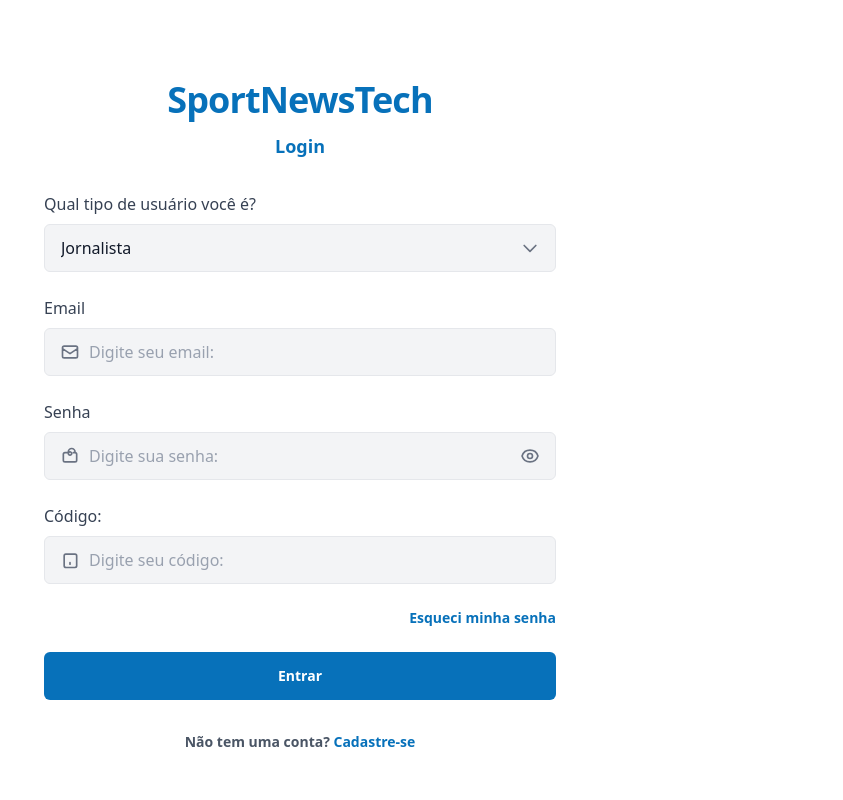
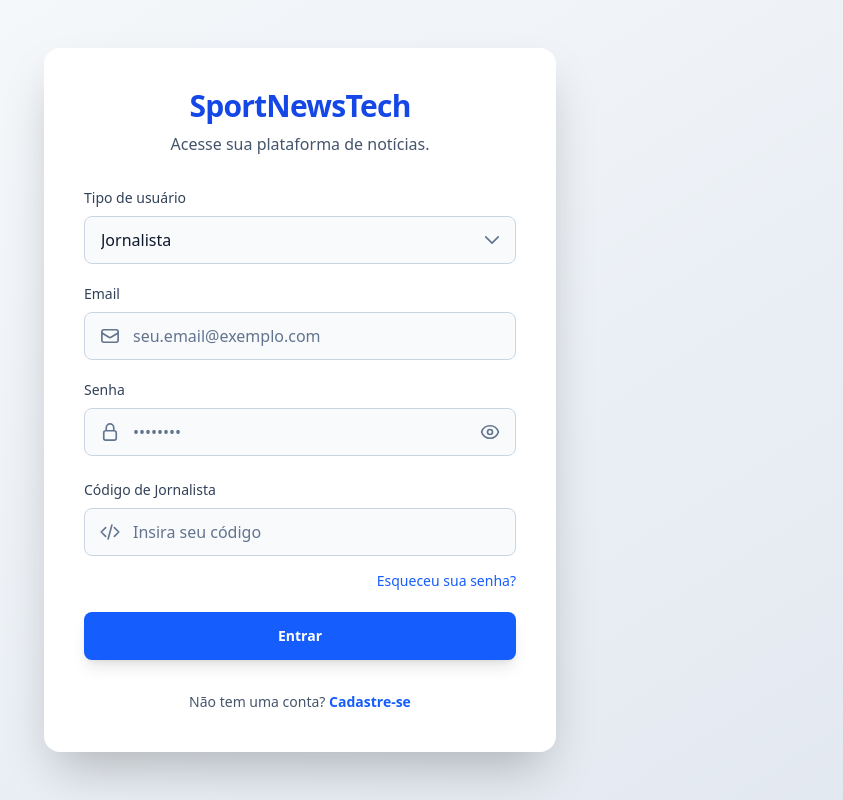
Before and after one commit to Wesnei/SportNewsTech, a React (Vite) app: page / in a window 1280 px wide. Shown: the whole page, without its empty margins (340-1183 px from the left). Built offline with nearby package versions, Linux system fonts and the light colour scheme.

Commit message:
fix: correction the errors in the login screen

```diff
--- a/src/components/formLogin/index.tsx
+++ b/src/components/formLogin/index.tsx
@@ -1,51 +1,93 @@
 import React, { useState, useCallback } from 'react';
-import { Link } from 'react-router-dom';
-import type { LoginFormData, IconProps } from '../../types';
-import { useFormValidation } from '../../hooks/useFormValidation';
+import { Link, useNavigate } from 'react-router-dom';
+
+type Role = 'Visitante' | 'Jornalista' | 'Editor';
+
+interface LoginFormData {
+  email: string;
+  password: string;
+  role: Role;
+  journalistId?: string;
+}
+
+interface IconProps {
+  children: React.ReactNode;
+  className?: string;
+}
+
+const useFormValidation = (rules: any) => {
+  const [errors, setErrors] = useState<Record<string, string>>({});
+
+  const validateForm = (formData: Record<string, string>): boolean => {
+    const newErrors: Record<string, string> = {};
+    for (const key in rules) {
+      const rule = rules[key];
+      const value = formData[key];
+      const error = rule.custom(value);
+      if (error) {
+        newErrors[key] = error;
+      }
+    }
+    setErrors(newErrors);
+    return Object.keys(newErrors).length === 0;
+  };
+
+  const clearError = (name: string) => {
+    setErrors(prev => {
+      const newErrors = { ...prev };
+      delete newErrors[name];
+      return newErrors;
+    });
+  };
+
+  return { errors, validateForm, clearError, setErrors };
+};
 
 const Icon: React.FC<IconProps> = ({ children, className = "h-5 w-5" }) => (
-  <svg className={className} fill="none" stroke="currentColor" viewBox="0 0 24 24" strokeWidth="2">
+  <svg className={className} fill="none" stroke="currentColor" viewBox="0 0 24 24" strokeWidth="2" xmlns="http://www.w3.org/2000/svg">
     {children}
   </svg>
 );
 
+const AnimatedError: React.FC<{ message?: string, id: string }> = ({ message, id }) => (
+  <div
+    className="transition-all duration-300 ease-in-out overflow-hidden"
+    style={{ maxHeight: message ? '20px' : '0', opacity: message ? 1 : 0 }}
+  >
+    {message && <p id={id} className="mt-2 text-xs text-red-600 font-medium">{message}</p>}
+  </div>
+);
+
+const Notification: React.FC<{ message: string; type: 'success' | 'error' }> = ({ message, type }) => {
+  const baseClasses = "w-full p-4 mb-6 text-sm font-bold text-center rounded-lg transition-opacity duration-300";
+  const typeClasses = {
+    success: "bg-green-100 text-green-800",
+    error: "bg-red-100 text-red-800",
+  };
+
+  if (!message) return null;
+
+  return (
+    <div className={`${baseClasses} ${typeClasses[type]}`} role="alert" aria-live="assertive">
+      {message}
+    </div>
+  );
+};
+
 const LoginCard: React.FC = () => {
+  const navigate = useNavigate();
   const [formData, setFormData] = useState<LoginFormData>({
-    email: '',
-    password: '',
-    role: 'Jornalista',
-    journalistId: ''
+    email: '', password: '', role: 'Jornalista', journalistId: ''
   });
+
   const [showPassword, setShowPassword] = useState(false);
   const [isLoading, setIsLoading] = useState(false);
+  const [notification, setNotification] = useState<{ message: string; type: 'success' | 'error' } | null>(null);
 
   const validationRules = {
-    email: {
-      required: true,
-      pattern: /^[^\s@]+@[^\s@]+\.[^\s@]+$/,
-      custom: (value: string) => {
-        if (!value.trim()) return 'O campo de email é obrigatório.';
-        if (!/^[^\s@]+@[^\s@]+\.[^\s@]+$/.test(value)) return 'Por favor, insira um email válido.';
-        return undefined;
-      }
-    },
-    password: {
-      required: true,
-      minLength: 6,
-      custom: (value: string) => {
-        if (!value.trim()) return 'O campo de senha é obrigatório.';
-        if (value.length < 6) return 'A senha deve ter no mínimo 6 caracteres.';
-        return undefined;
-      }
-    },
-    journalistId: {
-      custom: (value: string) => {
-        if (formData.role === 'Jornalista' && !value.trim()) {
-          return 'O código de jornalista é obrigatório.';
-        }
-        return undefined;
-      }
-    }
+    email: { custom: (v: string) => !v.trim() ? 'O campo de email é obrigatório.' : !/^[^\s@]+@[^\s@]+\.[^\s@]+$/.test(v) ? 'Por favor, insira um email válido.' : undefined },
+    password: { custom: (v: string) => !v.trim() ? 'O campo de senha é obrigatório.' : v.length < 6 ? 'A senha deve ter no mínimo 6 caracteres.' : undefined },
+    journalistId: { custom: (v: string) => formData.role === 'Jornalista' && !v.trim() ? 'O código de jornalista é obrigatório.' : undefined }
   };
 
   const { errors, validateForm, clearError } = useFormValidation(validationRules);
@@ -54,193 +96,106 @@ const LoginCard: React.FC = () => {
     const { name, value } = e.target;
     setFormData(prev => ({ ...prev, [name]: value }));
     clearError(name);
-  }, [clearError]);
+    if (notification) setNotification(null);
+  }, [clearError, notification]);
 
   const mockAuthService = {
-    login: async (email: string, password: string, role: string, journalistId?: string) => {
-      await new Promise(resolve => setTimeout(resolve, 1000));
-      if (email === "user@example.com" && password === "password123") {
-        return { id: "mockUserId", email, role, journalistId };
+    login: async (email: string, password: string) => {
+      await new Promise(resolve => setTimeout(resolve, 1500));
+      if (email.toLowerCase() === "user@example.com" && password === "password123") {
+        return { id: "mockUserId", email, role: formData.role };
       }
-      throw new Error("Credenciais inválidas");
+      throw new Error("Email ou senha inválidos. Por favor, tente novamente.");
     }
   };
 
   const handleSubmit = useCallback(async (e: React.FormEvent) => {
     e.preventDefault();
-
-      const stringFormData: Record<string, string> = {
-        email: formData.email,
-        password: formData.password,
-        role: formData.role,
-        journalistId: formData.journalistId ?? ''
-      };
-      if (!validateForm(stringFormData)) return;
+    setNotification(null);
+    if (!validateForm({ ...formData, journalistId: formData.journalistId ?? '' })) return;
 
     setIsLoading(true);
     try {
-        const user = await mockAuthService.login(
-          formData.email,
-          formData.password,
-          formData.role,
-          formData.journalistId
-        );
-
+      const user = await mockAuthService.login(formData.email, formData.password);
       localStorage.setItem('currentUserId', user.id);
-        console.log('Login bem-sucedido:', user);
-
-      } catch (error) {
-        console.error('Erro no login:', error);
+      setNotification({ message: 'Login bem-sucedido! Redirecionando...', type: 'success' });
+      setTimeout(() => navigate('/dashboard'), 1200);
+    } catch (error: any) {
+      setNotification({ message: error.message || 'Ocorreu um erro inesperado.', type: 'error' });
     } finally {
       setIsLoading(false);
     }
-    }, [formData, validateForm]);
-
-  const togglePassword = useCallback(() => setShowPassword(prev => !prev), []);
+  }, [formData, validateForm, navigate]);
 
   return (
-    <div className="h-screen overflow-y-hidden w-full flex items-start justify-center bg-white px-6 sm:px-8 pt-12 sm:pt-16 md:pt-20 font-sans">
-      <div className="w-full max-w-lg">
+    <div className="min-h-screen w-full flex items-center justify-center bg-gradient-to-br from-slate-50 to-slate-200 p-4 font-sans">
+      <div className="w-full max-w-lg bg-white p-10 rounded-2xl shadow-2xl">
         <div className="text-center mb-8">
-          <h1 className="text-4xl font-bold text-[#0771BA] tracking-tight font-sans">SportNewsTech</h1>
-          <p className="mt-3 text-lg font-bold text-[#0771BA] font-sans">Login</p>
+          <h1 className="text-3xl font-bold text-blue-700 tracking-tight">SportNewsTech</h1>
+          <p className="mt-2 text-slate-600">Acesse sua plataforma de notícias.</p>
         </div>
 
-        <form onSubmit={handleSubmit} className="flex flex-col gap-6">
+        <Notification message={notification?.message ?? ''} type={notification?.type ?? 'error'} />
+
+        <form onSubmit={handleSubmit} className="flex flex-col gap-y-5">
           <div>
-            <label htmlFor="role" className="block text-base font-medium text-gray-700 mb-2">Qual tipo de usuário você é?</label>
+            <label htmlFor="role" className="block text-sm font-medium text-slate-700 mb-2">Tipo de usuário</label>
             <div className="relative">
-              <select
-                id="role"
-                name="role"
-                value={formData.role}
-                onChange={handleChange}
-                className="w-full h-12 pl-4 pr-12 border rounded-md bg-gray-100 text-gray-900 appearance-none bg-none
-                           focus:outline-none focus:ring-2 focus:ring-blue-300 focus:border-blue-400
-                           transition-all border-gray-200 cursor-pointer"
-              >
-                <option value="Visitante">Visitante</option>
+              <select id="role" name="role" value={formData.role} onChange={handleChange} className="w-full h-12 pl-4 pr-12 border rounded-lg bg-slate-50 text-slate-900 appearance-none focus:outline-none focus:ring-2 focus:ring-blue-500 transition-all border-slate-300 cursor-pointer">
                 <option value="Jornalista">Jornalista</option>
                 <option value="Editor">Editor</option>
+                <option value="Visitante">Visitante</option>
               </select>
-              <span className="pointer-events-none absolute inset-y-0 right-0 flex items-center pr-4 text-gray-500">
-                <Icon className="h-5 w-5"><path strokeLinecap="round" strokeLinejoin="round" d="M19 9l-7 7-7-7" /></Icon>
-              </span>
+              <span className="pointer-events-none absolute inset-y-0 right-0 flex items-center pr-3.5 text-slate-500"><Icon><path strokeLinecap="round" strokeLinejoin="round" d="M19.5 8.25l-7.5 7.5-7.5-7.5" /></Icon></span>
             </div>
           </div>
 
           <div>
-            <label htmlFor="email" className="block text-base font-medium text-gray-700 mb-2">Email</label>
+            <label htmlFor="email" className="block text-sm font-medium text-slate-700 mb-2">Email</label>
             <div className="relative">
-              <span className="absolute inset-y-0 left-0 pl-4 flex items-center text-gray-500">
-                <Icon className="h-5 w-5"><path strokeLinecap="round" strokeLinejoin="round" d="M3 8l9 6 9-6M5 19h14a2 2 0 002-2V7a2 2 0 00-2-2H5a2 2 0 00-2 2v10a2 2 0 002 2z" /></Icon>
-              </span>
-              <input
-                type="email"
-                id="email"
-                name="email"
-                value={formData.email}
-                onChange={handleChange}
-                placeholder="Digite seu email:"
-                className={`w-full h-12 pl-11 pr-4 border rounded-md bg-gray-100 text-gray-900 placeholder-gray-400
-                            focus:outline-none focus:ring-2 focus:ring-blue-300 focus:border-blue-400
-                            transition-all
-                            ${errors.email ? 'border-red-500 focus:ring-red-300' : 'border-gray-200'}`}
-              />
+              <span className="absolute inset-y-0 left-0 pl-4 flex items-center text-slate-500 pointer-events-none"><Icon><path strokeLinecap="round" strokeLinejoin="round" d="M21.75 6.75v10.5a2.25 2.25 0 01-2.25 2.25h-15a2.25 2.25 0 01-2.25-2.25V6.75m19.5 0A2.25 2.25 0 0019.5 4.5h-15a2.25 2.25 0 00-2.25 2.25m19.5 0v.243a2.25 2.25 0 01-1.07 1.916l-7.5 4.615a2.25 2.25 0 01-2.36 0L3.32 8.91a2.25 2.25 0 01-1.07-1.916V6.75" /></Icon></span>
+              <input type="email" id="email" name="email" value={formData.email} onChange={handleChange} placeholder="seu.email@exemplo.com" aria-invalid={!!errors.email} aria-describedby="email-error" className={`w-full h-12 pl-12 pr-4 border rounded-lg bg-slate-50 placeholder-slate-500 focus:outline-none focus:ring-2 transition-all ${errors.email ? 'border-red-500 ring-red-300' : 'border-slate-300 focus:ring-blue-500'}`} />
             </div>
-            {errors.email && <p className="mt-2 text-sm text-red-600">{errors.email}</p>}
+            <AnimatedError message={errors.email} id="email-error" />
           </div>
 
           <div>
-            <label htmlFor="password" className="block text-base font-medium text-gray-700 mb-2">Senha</label>
+            <label htmlFor="password" className="block text-sm font-medium text-slate-700 mb-2">Senha</label>
             <div className="relative">
-              <span className="absolute inset-y-0 left-0 pl-4 flex items-center text-gray-500">
-                <Icon className="h-5 w-5"><path strokeLinecap="round" strokeLinejoin="round" d="M12 11c.5304 0 1.039-.21 1.414-.586A2 2 0 0014 9a2 2 0 00-3.414-1.414A2 2 0 0010 9c0 .53.21 1.039.586 1.414.375.376.884.586 1.414.586zm6-3V7a4 4 0 10-8 0v1H6a2 2 0 00-2 2v7a2 2 0 002 2h12a2 2 0 002-2v-7a2 2 0 00-2-2h-2z" /></Icon>
-              </span>
-              <input
-                type={showPassword ? 'text' : 'password'}
-                id="password"
-                name="password"
-                value={formData.password}
-                onChange={handleChange}
-                placeholder="Digite sua senha:"
-                className={`w-full h-12 pl-11 pr-12 border rounded-md bg-gray-100 text-gray-900 placeholder-gray-400
-                            focus:outline-none focus:ring-2 focus:ring-blue-300 focus:border-blue-400
-                            transition-all
-                            ${errors.password ? 'border-red-500 focus:ring-red-300' : 'border-gray-200'}`}
-              />
-              <button
-                type="button"
-                onClick={togglePassword}
-                className="absolute inset-y-0 right-0 pr-4 flex items-center text-gray-500 hover:text-gray-700 transition-colors cursor-pointer"
-                aria-label={showPassword ? "Esconder senha" : "Mostrar senha"}
-              >
-                {showPassword ? (
-                  <Icon className="h-5 w-5"><path strokeLinecap="round" strokeLinejoin="round" d="M13.875 18.825A10.05 10.05 0 0112 19c-4.478 0-8.268-2.943-9.543-7a9.97 9.97 0 011.563-3.029m5.858.908a3 3 0 114.243 4.243M9.878 9.878l4.242 4.242M9.878 9.878L3 3m6.878 6.878L21 21" /></Icon>
-                ) : (
-                  <Icon className="h-5 w-5"><path strokeLinecap="round" strokeLinejoin="round" d="M15 12a3 3 0 11-6 0 3 3 0 016 0zM2.458 12C3.732 7.943 7.523 5 12 5c4.478 0 8.268 2.943 9.542 7-1.274 4.057-5.064 7-9.542 7-4.477 0-8.268-2.943-9.542-7z" /></Icon>
-                )}
+              <span className="absolute inset-y-0 left-0 pl-4 flex items-center text-slate-500 pointer-events-none"><Icon><path strokeLinecap="round" strokeLinejoin="round" d="M16.5 10.5V6.75a4.5 4.5 0 10-9 0v3.75m-.75 11.25h10.5a2.25 2.25 0 002.25-2.25v-6.75a2.25 2.25 0 00-2.25-2.25H6.75a2.25 2.25 0 00-2.25 2.25v6.75a2.25 2.25 0 002.25 2.25z" /></Icon></span>
+              <input type={showPassword ? 'text' : 'password'} id="password" name="password" value={formData.password} onChange={handleChange} placeholder="••••••••" aria-invalid={!!errors.password} aria-describedby="password-error" className={`w-full h-12 pl-12 pr-12 border rounded-lg bg-slate-50 placeholder-slate-500 focus:outline-none focus:ring-2 transition-all ${errors.password ? 'border-red-500 ring-red-300' : 'border-slate-300 focus:ring-blue-500'}`} />
+              <button type="button" onClick={() => setShowPassword(p => !p)} className="absolute inset-y-0 right-0 pr-4 flex items-center text-slate-500 hover:text-blue-600 transition-colors cursor-pointer" aria-label={showPassword ? "Esconder senha" : "Mostrar senha"}>
+                {showPassword ? <Icon><path strokeLinecap="round" strokeLinejoin="round" d="M3.98 8.223A10.477 10.477 0 001.934 12C3.226 16.338 7.244 19.5 12 19.5c.993 0 1.953-.138 2.863-.395M6.228 6.228A10.45 10.45 0 0112 4.5c4.756 0 8.773 3.162 10.065 7.498a10.523 10.523 0 01-4.293 5.774M6.228 6.228L3 3m3.228 3.228l3.65 3.65m7.894 7.894L21 21m-3.228-3.228l-3.65-3.65m0 0a3 3 0 10-4.243-4.243m4.242 4.242L9.88 9.88" /></Icon> : <Icon><path strokeLinecap="round" strokeLinejoin="round" d="M2.036 12.322a1.012 1.012 0 010-.639C3.423 7.51 7.36 4.5 12 4.5c4.638 0 8.573 3.007 9.963 7.178.07.207.07.431 0 .639C20.577 16.49 16.64 19.5 12 19.5c-4.638 0-8.573-3.007-9.963-7.178z" /><path strokeLinecap="round" strokeLinejoin="round" d="M15 12a3 3 0 11-6 0 3 3 0 016 0z" /></Icon>}
               </button>
             </div>
-            {errors.password && <p className="mt-2 text-sm text-red-600">{errors.password}</p>}
+            <AnimatedError message={errors.password} id="password-error" />
           </div>
 
+          <div className="transition-all duration-500 ease-in-out overflow-hidden" style={{ maxHeight: formData.role === 'Jornalista' ? '100px' : '0' }}>
             {formData.role === 'Jornalista' && (
-            <div>
-              <label htmlFor="journalistId" className="block text-base font-medium text-gray-700 mb-2">Código:</label>
+              <div className="pt-1">
+                <label htmlFor="journalistId" className="block text-sm font-medium text-slate-700 mb-2">Código de Jornalista</label>
                 <div className="relative">
-                <span className="absolute inset-y-0 left-0 pl-4 flex items-center text-gray-500">
-                  <Icon className="h-5 w-5"><path strokeLinecap="round" strokeLinejoin="round" d="M12 15v2m-6 4h12a2 2 0 002-2V7a2 2 0 00-2-2H7a2 2 0 00-2 2v12a2 2 0 002 2h11" /></Icon>
-                </span>
-                <input
-                  type="text"
-                  id="journalistId"
-                  name="journalistId"
-                  value={formData.journalistId}
-                  onChange={handleChange}
-                  placeholder="Digite seu código:"
-                  className={`w-full h-12 pl-11 pr-4 border rounded-md bg-gray-100 text-gray-900 placeholder-gray-400
-                              focus:outline-none focus:ring-2 focus:ring-blue-300 focus:border-blue-400
-                              transition-all
-                              ${errors.journalistId ? 'border-red-500 focus:ring-red-300' : 'border-gray-200'}`}
-                />
+                   <span className="absolute inset-y-0 left-0 pl-4 flex items-center text-slate-500 pointer-events-none"><Icon><path strokeLinecap="round" strokeLinejoin="round" d="M17.25 6.75L22.5 12l-5.25 5.25m-10.5 0L1.5 12l5.25-5.25m7.5-3l-4.5 16.5" /></Icon></span>
+                  <input type="number" id="journalistId" name="journalistId" value={formData.journalistId} onChange={handleChange} placeholder="Insira seu código" min="1" max="100" aria-invalid={!!errors.journalistId} aria-describedby="journalistId-error" className={`w-full h-12 pl-12 pr-4 border rounded-lg bg-slate-50 placeholder-slate-500 focus:outline-none focus:ring-2 transition-all ${errors.journalistId ? 'border-red-500 ring-red-300' : 'border-slate-300 focus:ring-blue-500'}`} />
                 </div>
-              {errors.journalistId && <p className="mt-2 text-sm text-red-600">{errors.journalistId}</p>}
+                <AnimatedError message={errors.journalistId} id="journalistId-error" />
               </div>
             )}
-
-          <div className="flex justify-end">
-            <Link to="/recovery-password" className="text-sm font-semibold text-[#0771BA] hover:underline cursor-pointer">
-              Esqueci minha senha
-            </Link>
           </div>
 
-          {errors.form && (
-            <div className="text-sm text-red-600 text-center font-semibold bg-red-100 p-3 rounded-md">
-              {errors.form}
+          <div className="text-right -mt-2">
+            <Link to="/recovery-password" className="text-sm font-medium text-blue-600 hover:underline cursor-pointer">Esqueceu sua senha?</Link>
           </div>
-          )}
 
-          <button
-            type="submit"
-            disabled={isLoading}
-            className="w-full h-12 bg-[#0771BA] hover:bg-[#0663A3] text-white font-bold rounded-md text-sm
-                       focus:outline-none focus:ring-4 focus:ring-[#0771BA]/40 disabled:bg-blue-400 disabled:cursor-not-allowed
-                       transition-colors"
-          >
-            {isLoading ? (
-              <div className="flex items-center justify-center gap-3">
-                <div className="animate-spin rounded-full h-5 w-5 border-b-2 border-white"></div>
-                Entrando...
-              </div>
-            ) : 'Entrar'}
+          <button type="submit" disabled={isLoading} className="w-full h-12 bg-blue-600 hover:bg-blue-700 text-white font-bold rounded-lg text-sm focus:outline-none focus:ring-4 focus:ring-blue-300 disabled:bg-blue-400 disabled:cursor-not-allowed transition-all flex items-center justify-center shadow-lg hover:shadow-xl transform hover:-translate-y-0.5 cursor-pointer">
+            {isLoading ? (<><div className="animate-spin rounded-full h-5 w-5 border-b-2 border-white mr-3"></div>Processando...</>) : 'Entrar'}
           </button>
         </form>
 
         <div className="mt-8 text-center">
-          <p className="text-sm font-semibold text-gray-600">
-            Não tem uma conta?{" "}
-            <Link to="/register" className="text-[#0771BA] hover:underline font-semibold cursor-pointer">Cadastre-se</Link>
+          <p className="text-sm text-slate-600">
+            Não tem uma conta? <Link to="/register" className="text-blue-600 hover:underline font-bold cursor-pointer">Cadastre-se</Link>
           </p>
         </div>
       </div>
```
Lines whose indentation alone changed are shown as unchanged.
